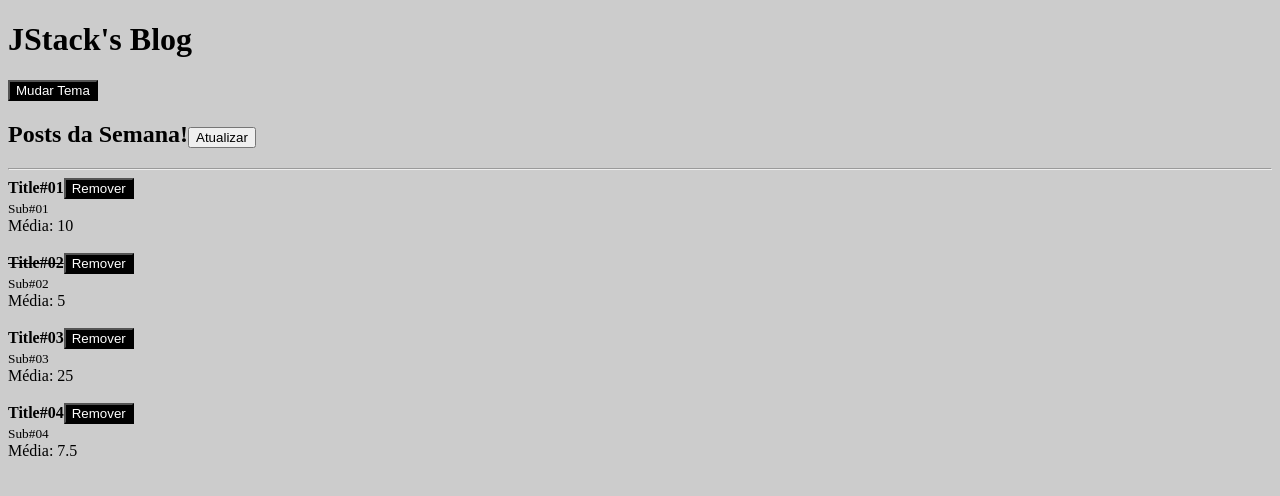
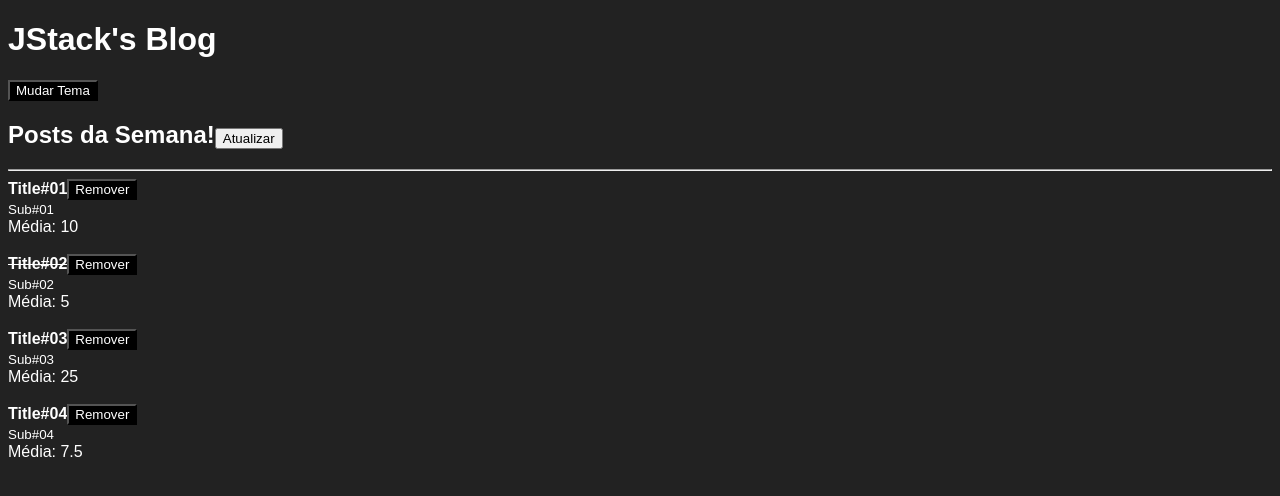
Before and after one commit to ThiagoGasparini/JStack-Backend, a React app in the folder react-fundamentos/: page / in a window 1280 px wide. Shown: the top 496 px of the page. Built offline with nearby package versions, Linux system fonts and the light colour scheme.

Commit message:
introduzindo style-components na aplicação

```diff
--- a/react-fundamentos/package.json
+++ b/react-fundamentos/package.json
@@ -25,6 +25,7 @@
   "dependencies": {
     "prop-types": "^15.8.1",
     "react": "^17.0.2",
-    "react-dom": "^17.0.2"
+    "react-dom": "^17.0.2",
+    "styled-components": "^6.1.8"
   }
 }
--- a/react-fundamentos/src/App.js
+++ b/react-fundamentos/src/components/App.js
@@ -1,7 +1,7 @@
 import React, { useState } from 'react';
 import Post from './Post';
 import Header from './Header';
-import { ThemeProvider } from './ThemeContext'
+import { ThemeProvider } from '../context/ThemeContext'
 
 function App() {
   const [posts, setPosts] = useState([
--- a/react-fundamentos/src/Button.js
+++ b/react-fundamentos/src/components/Button.js
@@ -1,6 +1,6 @@
 import React, { useContext } from 'react';
 import PropTypes from 'prop-types';
-import { ThemeContext } from './ThemeContext';
+import { ThemeContext } from '../context/ThemeContext';
 
 export default function Button(props) {
   const { theme } = useContext(ThemeContext);
--- a/react-fundamentos/src/Header.js
+++ b/react-fundamentos/src/components/Header.js
@@ -1,7 +1,7 @@
 import React, { useContext } from 'react';
 import PropTypes from 'prop-types';
 import Button from './Button';
-import { ThemeContext } from './ThemeContext';
+import { ThemeContext } from '../context/ThemeContext';
 
 export default function Header(props) {
   const { onToggleTheme } = useContext(ThemeContext)
--- a/react-fundamentos/src/index.css
+++ /dev/null
@@ -1,3 +0,0 @@
-body {
-  background-color: #ccc;
-}
--- a/react-fundamentos/src/index.js
+++ b/react-fundamentos/src/index.js
@@ -1,6 +1,13 @@
 import React from 'react';
 import ReactDOM from 'react-dom';
-import App from './App';
-import './index.css'
+import App from './components/App';
 
-ReactDOM.render(<App />, document.getElementById('root'));
+import GlobalStyle from './styles/global'
+
+ReactDOM.render(
+  <>
+    <App />
+    <GlobalStyle />
+  </>,
+  document.getElementById('root')
+);
--- /dev/null
+++ b/react-fundamentos/src/styles/global.js
@@ -0,0 +1,9 @@
+import { createGlobalStyle } from 'styled-components';
+
+export default createGlobalStyle`
+  body {
+    background: #222;
+    font-family: sans-serif;
+    color: #fff;
+  }
+`
```
Also changed, not shown: react-fundamentos/src/components/Post.js (renamed from react-fundamentos/src/Post.js), react-fundamentos/src/components/PostBody.js (renamed from react-fundamentos/src/PostBody.js), react-fundamentos/src/context/ThemeContext.js (renamed from react-fundamentos/src/ThemeContext.js), 2 other files (tests, documents, lock files or other folders).
